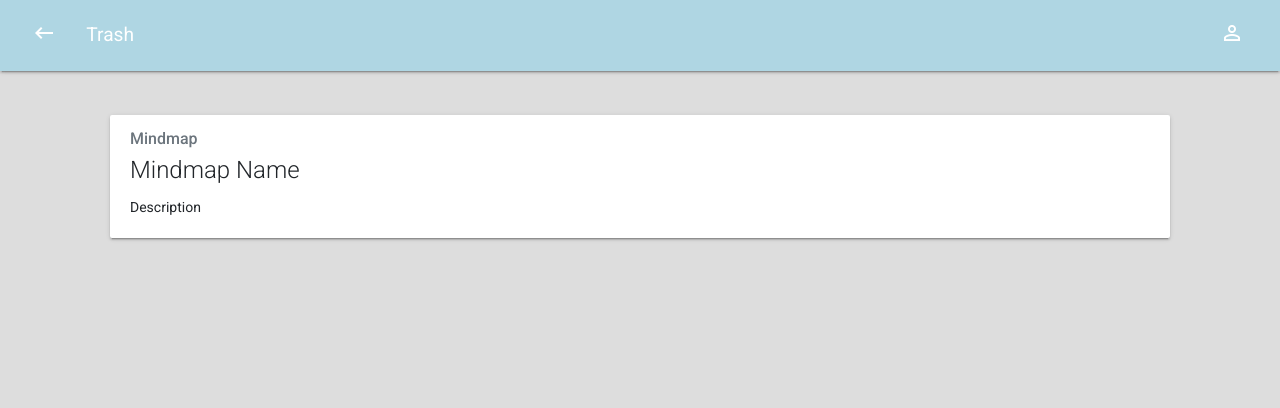
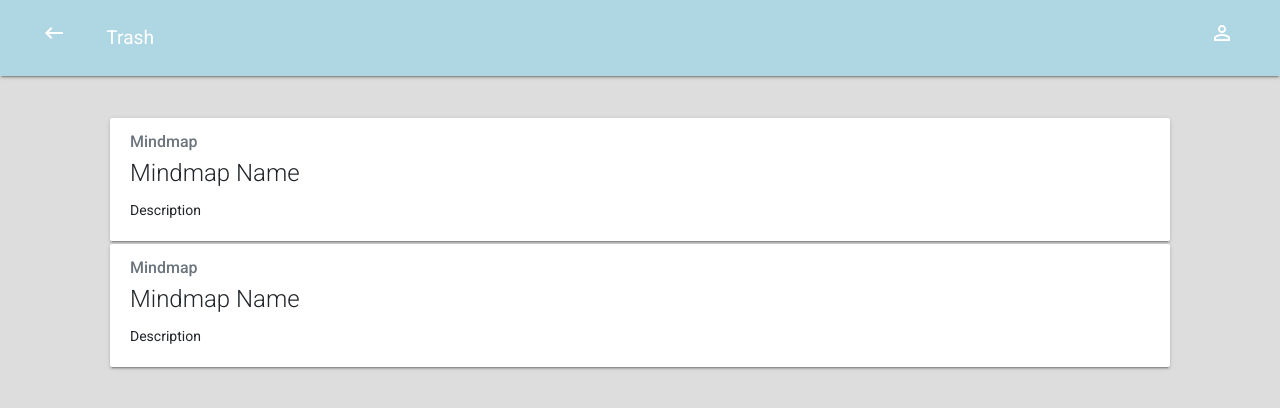
Before and after one commit to sugiyat/CSSE280-Fall-Mindmaps, a plain HTML site: page Mindmaps/public/trashBag.html in a window 1280 px wide. Drawn offline with Linux system fonts and the light colour scheme; some packages are replaced by stand-ins of ours.

Commit message:
implemented trashbag's model

```diff
--- /dev/null
+++ b/Mindmaps/public/styles/trashBag.css
@@ -0,0 +1,47 @@
+body {
+    background: #DDDDDD;
+}
+
+.navbar {
+    background-color:#AFD6E3;
+    color: white;
+    justify-content: left;
+}
+
+.page-container {
+    margin-top: 75px;
+    padding: 40px;
+}
+
+#profileButton{
+    color: white;
+    position: absolute;
+    margin-top: 5px;
+    right: 20px;
+}
+
+
+#backIcon{
+    color: white;
+    margin-top: 5px;
+}
+
+#title{
+    font-size: 1em;
+}
+
+.btn{
+    margin: 10px;
+}
+
+.card{
+    margin: 3px 0;
+}
+
+@media (min-width: 767px){
+    #title{
+        font-size: 1.2em;
+    }
+
+
+}
--- a/Mindmaps/public/trashBag.html
+++ b/Mindmaps/public/trashBag.html
@@ -6,8 +6,7 @@
   <meta name="viewport" content="width=device-width, initial-scale=1, shrink-to-fit=no">
   <link rel="stylesheet" href="https://fonts.googleapis.com/css?family=Roboto:300,400,500,700|Material+Icons">
   <link rel="stylesheet" href="styles/bootstrap-material-design.min.css">
-  <link rel="stylesheet" href="styles/main.css">
-  <link rel="stylesheet" href="styles/user.css">
+  <link rel="stylesheet" href="styles/trashBag.css">
 
   <title>Trash Bag</title>
 </head>
@@ -27,13 +26,33 @@
   </nav>
   <div id="trashBagMainPage" class="container page-container">
 
-    <div class="card">
+    <div class="card" data-toggle="modal" data-target="#restoreOrDeleteDialog">
       <div class="card-body">
         <h6 class="card-subtitle mb-2 text-muted">Mindmap</h6>
         <h5 class="card-title">Mindmap Name</h5>
         <p class="card-text">Description</p>
       </div>
     </div>
+
+    <div class="card" data-toggle="modal" data-target="#restoreOrDeleteDialog">
+      <div class="card-body">
+        <h6 class="card-subtitle mb-2 text-muted">Mindmap</h6>
+        <h5 class="card-title">Mindmap Name</h5>
+        <p class="card-text">Description</p>
+      </div>
+    </div>
+
+    <div class="modal fade" id="restoreOrDeleteDialog" tabindex="-1" role="dialog" aria-labelledby="trashBagDialog"
+    aria-hidden="true">
+    <div class="modal-dialog modal-dialog-centered" role="document">
+      <div class="modal-content">
+        <div class="modal-body row justify-content-center">
+          <button id="restoreTrashButton"class="btn btn-outline-primary" data-dismiss="modal">RESTORE</button>
+          <button id="deleteTrashButton" class="btn btn-outline-primary" data-dismiss="modal">DELETE</button>
+        </div>
+      </div>
+    </div>
+  </div>
 
   </div>
   <script src="scripts/jquery.min.js"></script>
```
